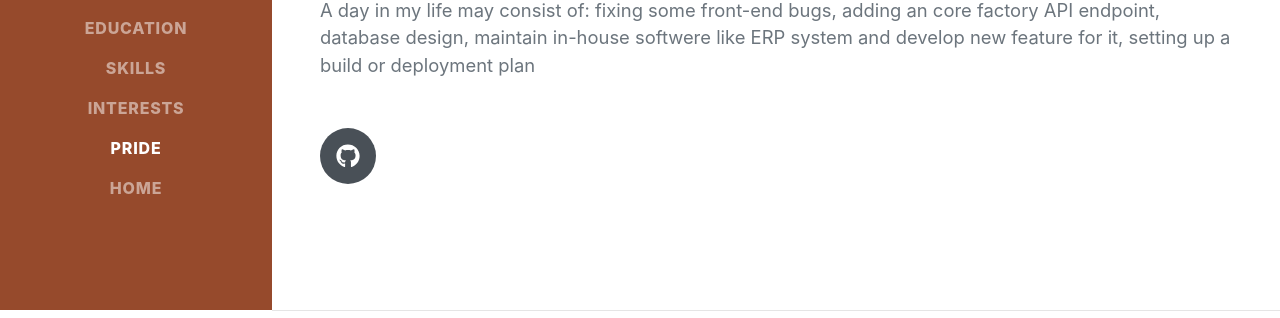
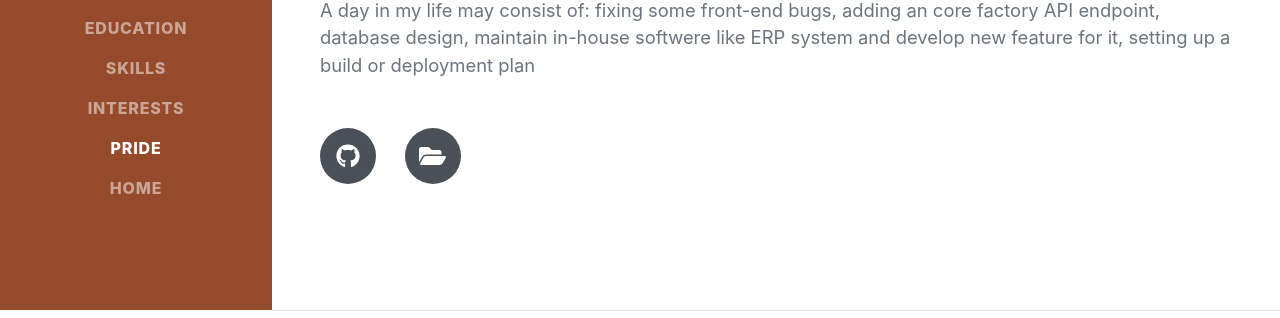
Before and after one commit to veto8/djangocodewiz, a Django app: page /about/ in a window 1280 px wide. Shown: the part 490-808 px from the top of the page. Run offline with Django 3.2, Linux system fonts and the light colour scheme; some libraries are stand-ins or nearby versions; some web fonts are replaced.

Commit message:
update: my demo site

```diff
--- a/templates/my_profile/index.html
+++ b/templates/my_profile/index.html
@@ -27,8 +27,8 @@
                     database design, maintain in-house softwere like ERP
                     system and develop new feature for it, setting up a build or deployment plan</p>
                     <div class="social-icons">
-                        <a class="social-icon"
-                            href="https://github.com/cckcoder" target="_blank"><i class="fab fa-github"></i></a>
+                        <a class="social-icon" href="https://github.com/cckcoder" target="_blank"><i class="fab fa-github"></i></a>
+                        <a class="social-icon" href="http://demo.codewizz.org" target="_blank" title="My demo site"><i class="fas fa-folder-open"></i></a>
                     </div>
                 </div>
             </section>
```
